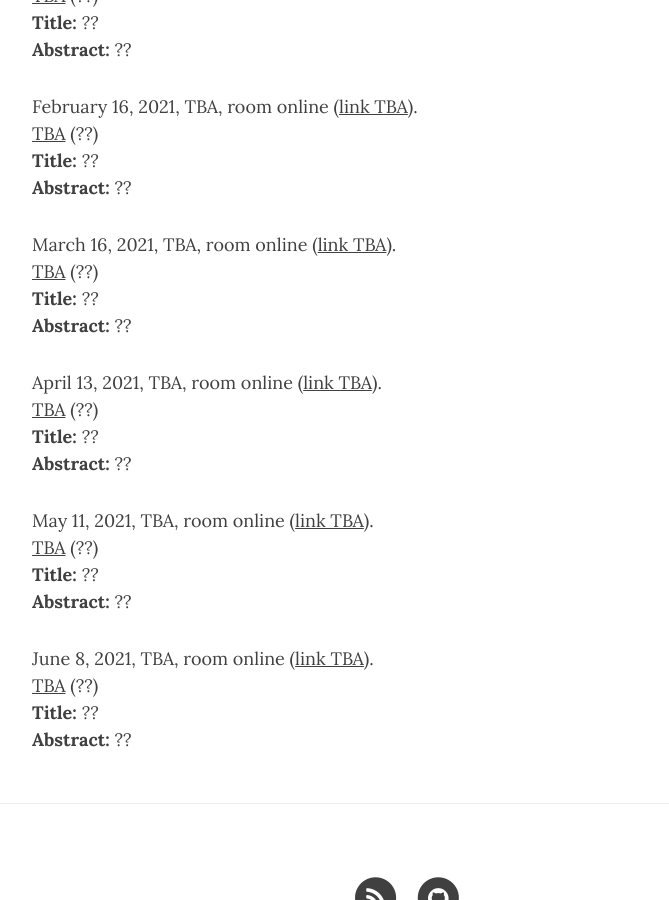
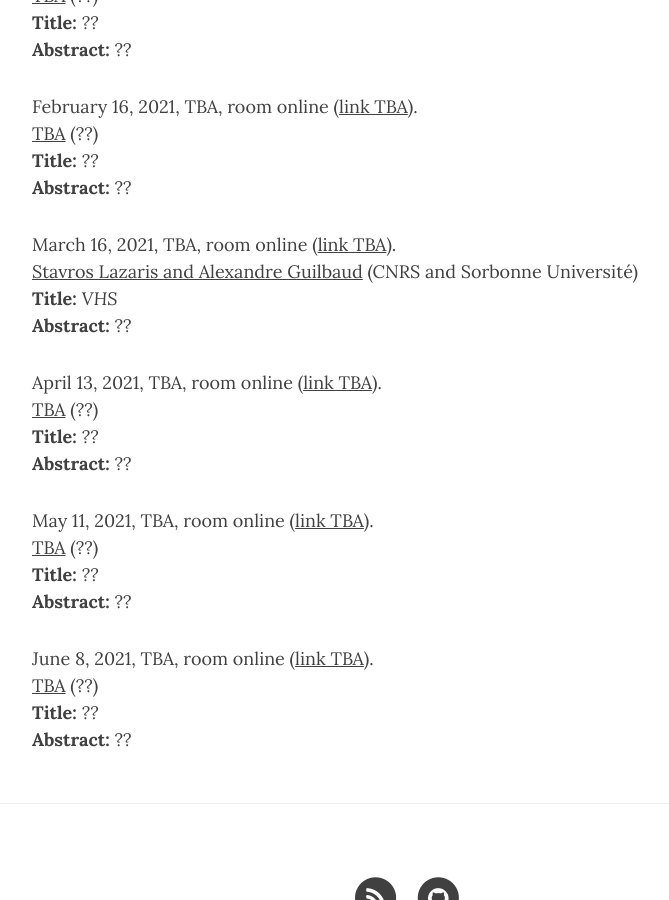
Before and after one commit to dhai-seminar/dhai-seminar.github.io, a Jekyll site: the page built from next.md, in a window 1280 px wide and 900 px high, scrolled down 2403 px. Shown: the whole window, without its empty margins (233-902 px from the left). Built offline with Jekyll 4.4.1, drawn with Linux system fonts in a browser that asks for light colours; nearby versions of some CDN libraries.

Commit message:
Update next.yml

```diff
--- a/_data/next.yml
+++ b/_data/next.yml
@@ -80,13 +80,13 @@
   slides: nothing
   video: nothing
 
-- speaker: "TBA"
+- speaker: "Stavros Lazaris and Alexandre Guilbaud"
   date: March 16, 2021
   time: TBA
   room: "online (<a href='??'>link TBA</a>)"
-  affiliation: "??"
-  url: "??"
-  title: "??"
+  affiliation: "CNRS and Sorbonne Université"
+  url: "https://webusers.imj-prg.fr/~alexandre.guilbaud/"
+  title: "VHS"
   abstract: "??"
   slides: nothing
   video: nothing
```
